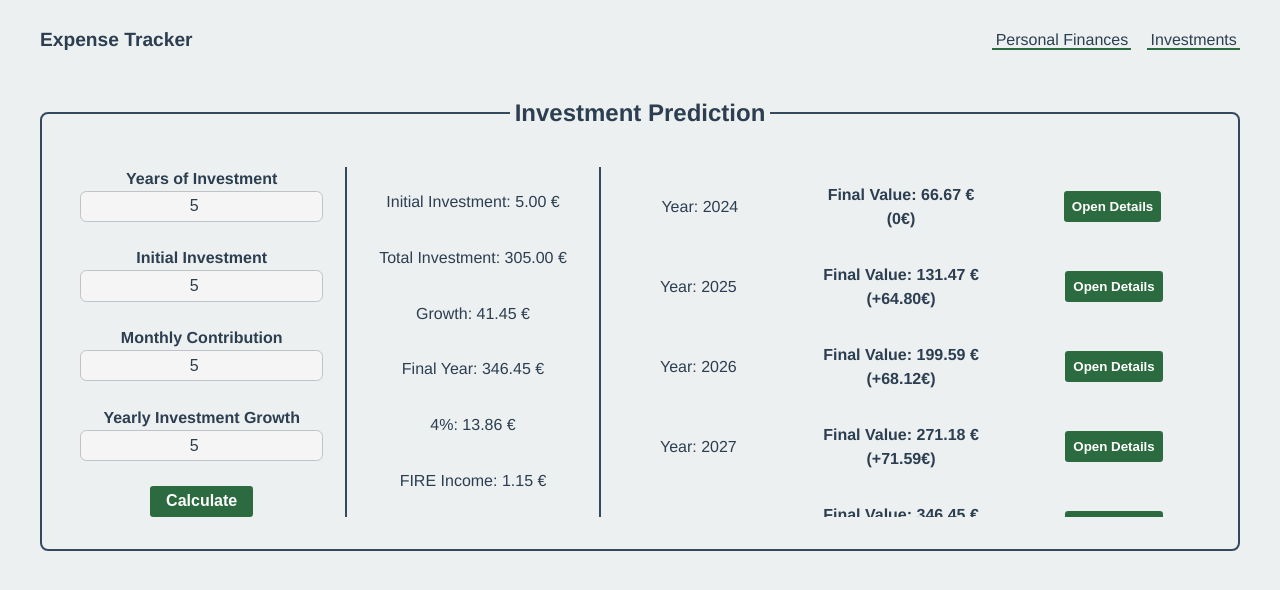
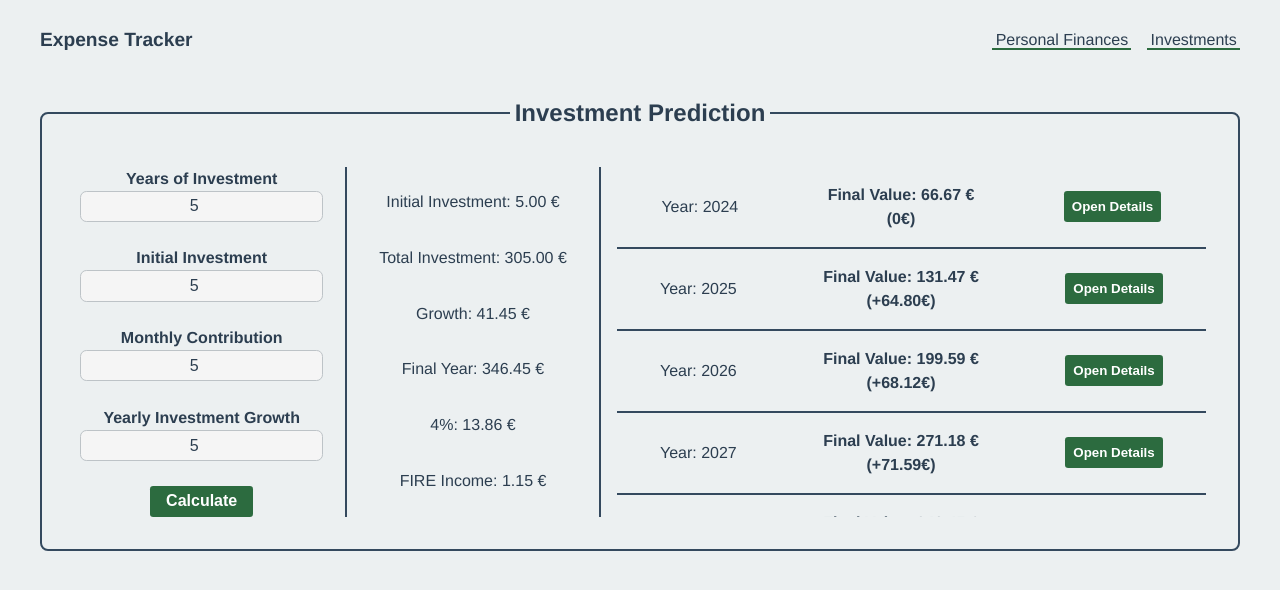
Before and after one commit to andrebarros7201/expense-tracker, a React (Vite) app: page /investments in a window 1280 px wide. Both pictures are taken after typing "5", "5", "5", "5" into the empty fields and a click on the button "Calculate". Shown: the top 590 px of the page. Built offline with nearby package versions, Linux system fonts and the light colour scheme.

Commit message:
add border top to each investment table item except first

```diff
--- a/src/components/investmentPrediction/components/investmentPredictionTableItem/InvestmentPredictionTableItem.module.scss
+++ b/src/components/investmentPrediction/components/investmentPredictionTableItem/InvestmentPredictionTableItem.module.scss
@@ -1,6 +1,7 @@
 @import "../../../../styles/colors.scss";
 
-.table__item {
+.table__item:not(:first-child) {
+  border-top: 2px solid $color-border-dark;
 }
 
 .table__item-info {
```
